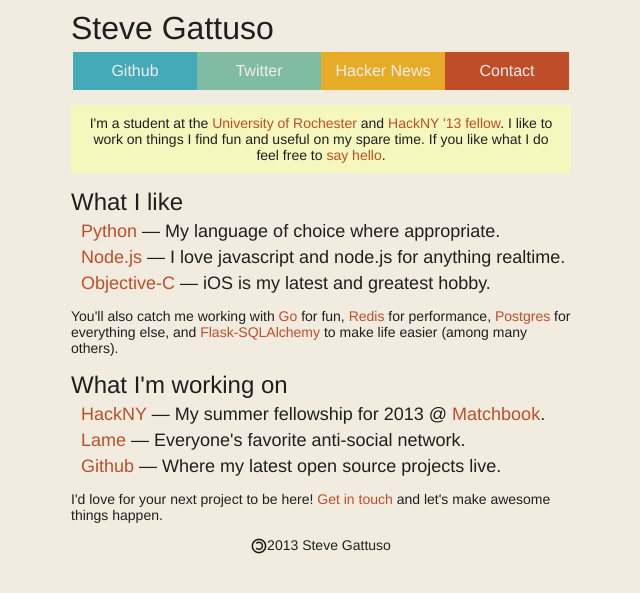
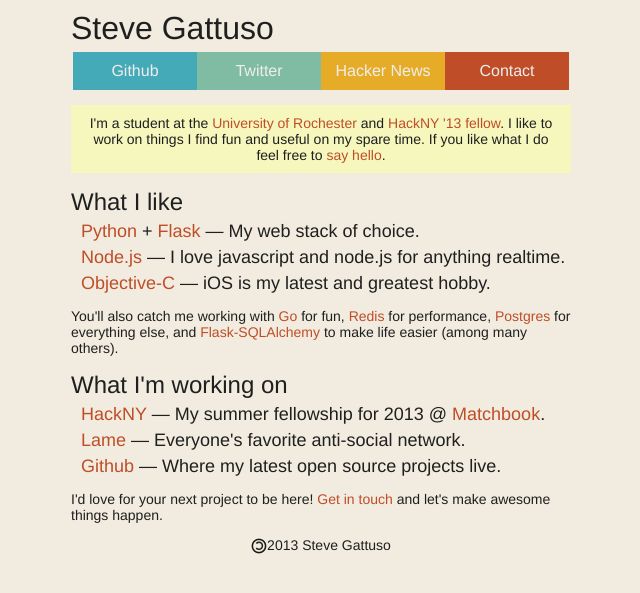
Before and after one commit to stevenleeg/website, a Jekyll site: the page built from index.html, in a window 1280 px wide. Shown: the top 593 px of the page, without its empty margins (319-959 px from the left). Built offline with Jekyll 4.4.1, drawn with Linux system fonts in a browser that asks for light colours.

Commit message:
Adding flask

```diff
--- a/index.html
+++ b/index.html
@@ -5,7 +5,7 @@
 
 <h1>What I like</h1>
 <div class="thing">
-    <a href="http://python.org">Python</a> &mdash; My language of choice where appropriate.
+    <a href="http://python.org">Python</a> + <a href="http://flask.pocoo.org">Flask</a> &mdash; My web stack of choice.
 </div>
 <div class="thing">
     <a href="http://nodejs.org">Node.js</a> &mdash; I love javascript and node.js for anything realtime.
```
